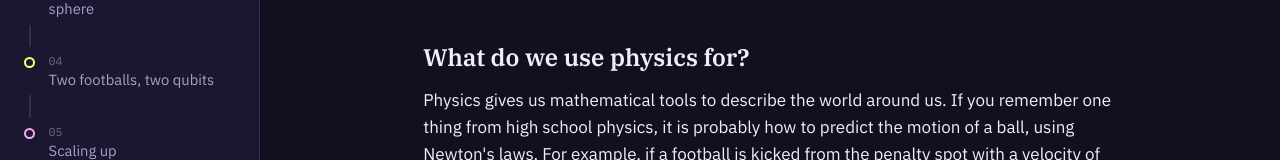
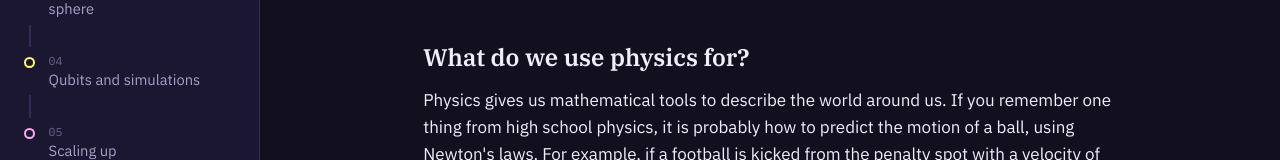
Before and after one commit to jpdehollain/hl-qc-tutorial, a React (Vite) app: page / in a window 1280 px wide. Shown: the part 324-484 px from the top of the page. Built offline with nearby package versions, Linux system fonts and the light colour scheme.

Commit message:
changed the title of ch4

```diff
--- a/src/chapters/Chapter4.jsx
+++ b/src/chapters/Chapter4.jsx
@@ -4,7 +4,7 @@ import Step from "../components/Step";
 export default function Chapter4() {
   return (
     <article>
-      <h1>Two footballs, two qubits</h1>
+      <h1>Qubits and simulations</h1>
       <p>
         So far I have been using the football analogy to provide an intuitive
         visualisation of quantum systems.
--- a/src/components/Sidebar.jsx
+++ b/src/components/Sidebar.jsx
@@ -4,7 +4,7 @@ const CHAPTERS = [
   { id: 1, title: "Physics in the quantum world", accent: "var(--accent-1)" },
   { id: 2, title: "Quantum footballs", accent: "var(--accent-2)" },
   { id: 3, title: "From football to Bloch sphere", accent: "var(--accent-3)" },
-  { id: 4, title: "Two footballs, two qubits", accent: "var(--accent-4)" },
+  { id: 4, title: "Qubits and simulations", accent: "var(--accent-4)" },
   { id: 5, title: "Scaling up", accent: "var(--accent-5)" },
   { id: 6, title: "Where this goes", accent: "var(--accent-6)" },
 ];
```
